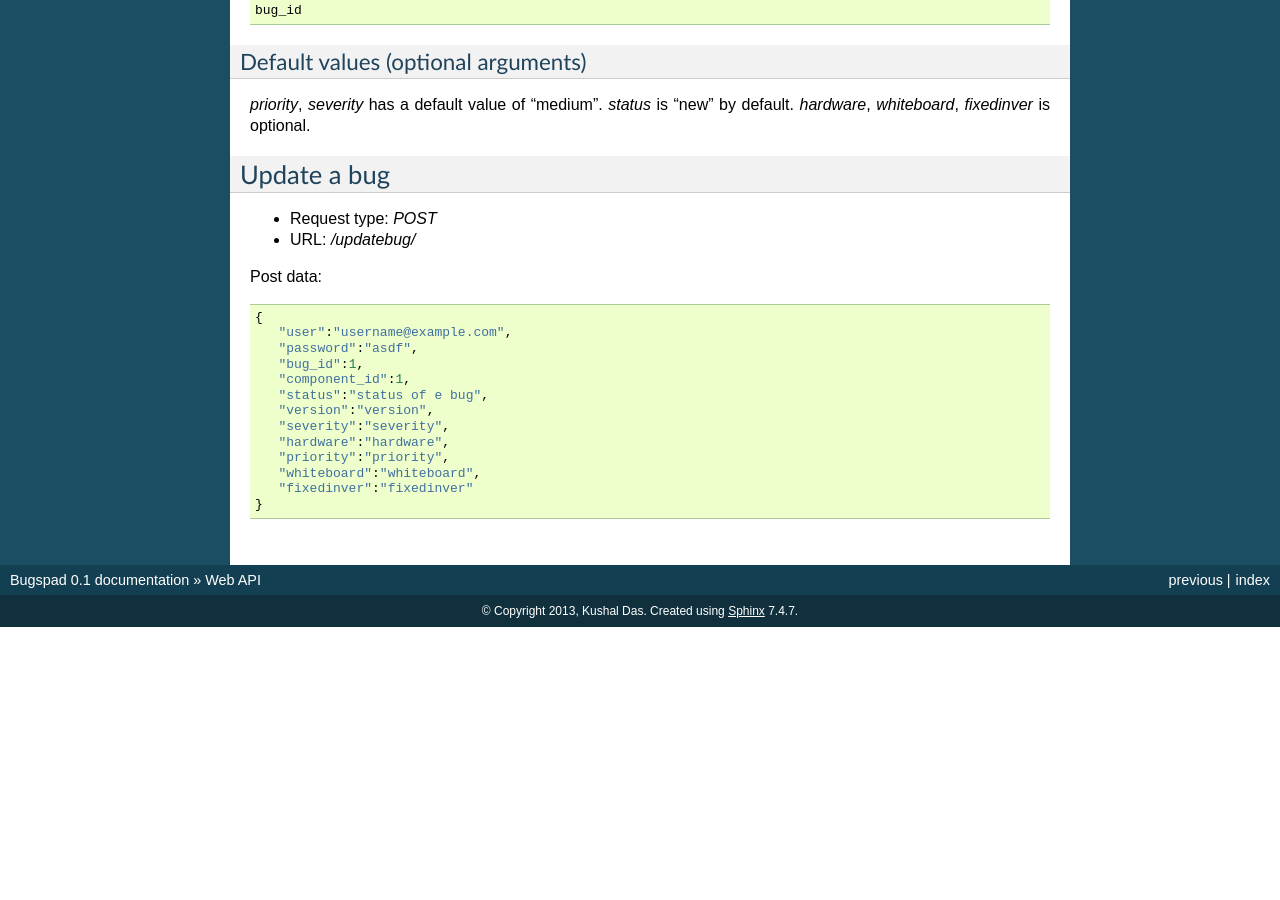
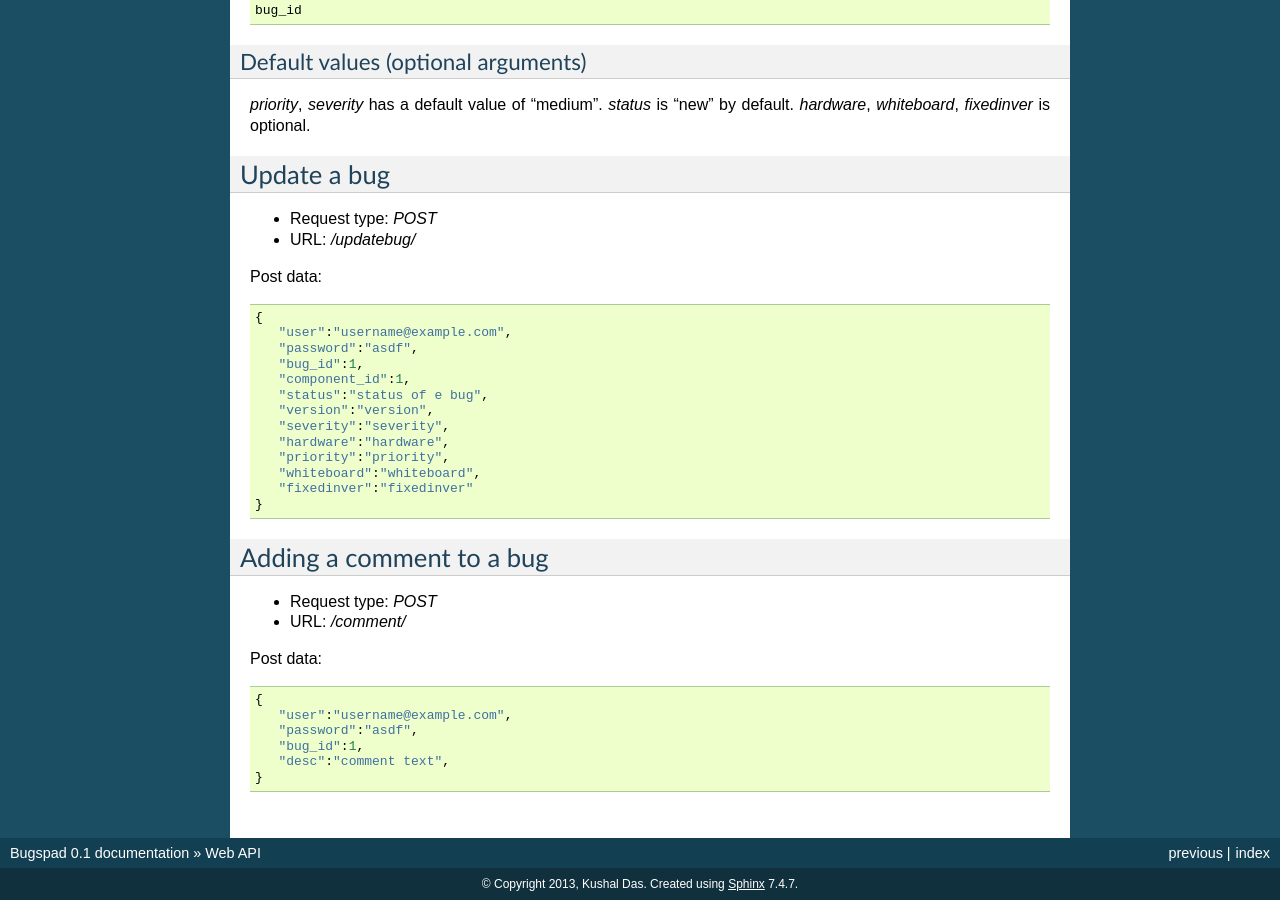
Before and after one commit to kushaldas/bugspad, a Sphinx documentation site: the page built from docs/webapi.rst, in a window 1280 px wide and 900 px high, scrolled down 1525 px. Built offline with Sphinx 7.4.7, drawn with Linux system fonts in a browser that asks for light colours; before the commit the page ends 2152 px from its top, so only the background shows below that; some of the changed text lies outside the part shown.

Commit message:
Adds comment API details

```diff
--- a/docs/webapi.rst
+++ b/docs/webapi.rst
@@ -119,3 +119,20 @@ Post data:
 	   "whiteboard":"whiteboard",
 	   "fixedinver":"fixedinver"
 	}
+
+
+Adding a comment to a bug
+-------------------------
+
+- Request type: *POST*
+- URL:          */comment/*
+
+Post data:
+::
+
+	{
+	   "user":"username@example.com",
+	   "password":"asdf",
+	   "bug_id":1,
+	   "desc":"comment text",
+	}
```
